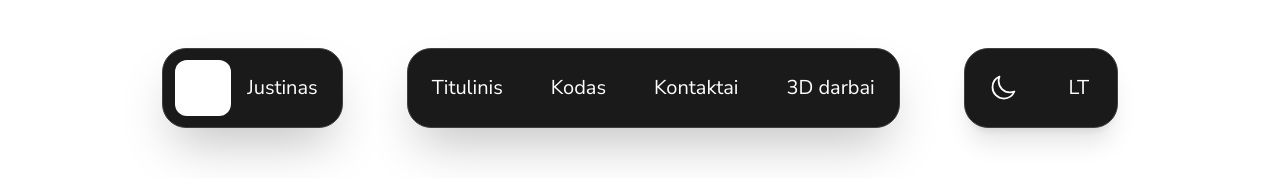
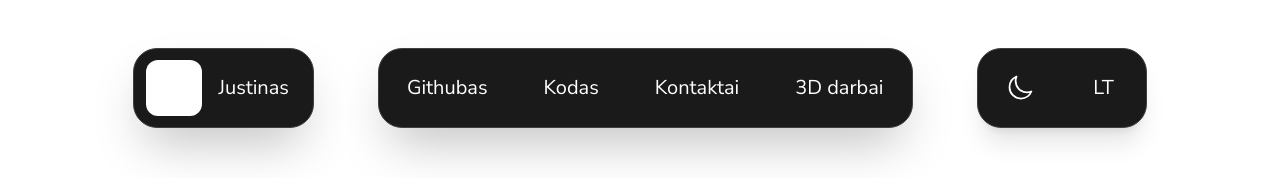
Before and after one commit to JustPause/My-Webside, a Vue app: page / in a window 1280 px wide. Shown: the top 178 px of the page. Built offline with nearby package versions, Linux system fonts and the light colour scheme.

Commit message:
Up date i geass

```diff
--- a/src/assets/main.css
+++ b/src/assets/main.css
@@ -1,6 +1,6 @@
 @import "./base.css";
 
-#app {
+main {
   max-width: var(--page-width);
   margin: 0 auto;
   font-weight: normal;
--- a/src/components/Footer.vue
+++ b/src/components/Footer.vue
@@ -1,7 +1,8 @@
 <template>
-<div className="bg-black w-screen">
-	<p>a</p>
-</div>
+<footer className="w-screen">
+<div className="flex justify-center">
+<p>Made in 2024 by Justinas Stankunas</p>
+</div></footer>
 </template>
 
 <style scoped>
--- a/src/components/Header.vue
+++ b/src/components/Header.vue
@@ -1,5 +1,5 @@
 <template>
-    <nav class="flex fixed h-20 gap-16 text-white text-sm font-bold font-mono justify-center mt-12 px-64 w-1280 -top-0 z-10">
+  <nav class="flex fixed h-20 gap-16 text-white text-sm font-bold font-mono justify-center mt-12 inset-x-0 top-0 z-10">
 
         <a href="#" class="flex-none rounded-3xl flex items-center justify-center p-2 shadow-2xl bg-nav  border border-neutral-700">
             <div class="icon aspect-square h-14 rounded-xl ml-1"></div>
@@ -9,18 +9,18 @@
         <div class=" rounded-3xl flex items-center justify-center
          category shadow-2xl bg-nav  border border-neutral-700">
             <button
-                className="hover:outline outline-2 outline-color hover:bg-yellow-600 hover:bg-opacity-10 rounded-2xl p-2 text-xl m-4 duration-300 w-max leading-0">Titulinis</button>
+                className="hover:outline outline-2 outline-color hover:bg-neutral-600 hover:bg-opacity-10 rounded-2xl p-3 text-xl m-4 duration-300 w-max leading-0" href="https://github.com/JustPause">Githubas</button>
             <button
-                className="hover:outline outline-2 outline-color hover:bg-yellow-600 hover:bg-opacity-10 rounded-2xl p-2 text-xl m-4 duration-300 w-max">Kodas</button>
+                className="hover:outline outline-2 outline-color hover:bg-neutral-600 hover:bg-opacity-10 rounded-2xl p-3 text-xl m-4 duration-300 w-max">Kodas</button>
             <button
-                className="hover:outline outline-2 outline-color hover:bg-yellow-600 hover:bg-opacity-10 rounded-2xl p-2 text-xl m-4 duration-300 w-max">Kontaktai</button>
+                className="hover:outline outline-2 outline-color hover:bg-neutral-600   hover:bg-opacity-10 rounded-2xl p-3 text-xl m-4 duration-300 w-max">Kontaktai</button>
             <button
-                className="hover:outline outline-2 outline-color hover:bg-yellow-600 hover:bg-opacity-10 rounded-2xl p-2 text-xl m-4 duration-300 w-max">3D darbai</button>
+                className="hover:outline outline-2 outline-color hover:bg-neutral-600 hover:bg-opacity-10 rounded-2xl p-3 text-xl m-4 duration-300 w-max">3D darbai</button>
         </div>
 
         <div
             class="flex-none rounded-3xl flex items-center justify-around shadow-xl bg-nav  border border-neutral-700">
-            <button className="hover:outline outline-2 outline-color hover:bg-yellow-600 hover:bg-opacity-10 rounded-xl p-2 text-3xl m-4 duration-300">
+            <button className="hover:outline outline-2 outline-color hover:bg-neutral-600 hover:bg-opacity-10 rounded-xl p-3 text-3xl m-4 duration-300">
 
                 <svg xmlns="http://www.w3.org/2000/svg" fill="none" viewBox="0 0 24 24" stroke-width="1.5"
                     stroke="currentColor" class="w-7 h-7">
@@ -35,7 +35,7 @@
 
             </button>
 
-            <button className="hover:outline outline-2 outline-color hover:bg-yellow-600 hover:bg-opacity-10 rounded-xl p-2 text-xl m-4 duration-300">
+            <button className="hover:outline outline-2 outline-color hover:bg-yellow-600 hover:bg-opacity-10 rounded-xl p-3 text-xl m-4 duration-300">
                 <p className="text-xl w-7 h-7">LT</p>
             </button>
         </div>
--- a/src/components/Socials.vue
+++ b/src/components/Socials.vue
@@ -24,7 +24,7 @@ const likis = [
   {
     Title: "GitHub",
     Icon: "2916248_github_marketing_media_social_website_icon",
-    Link: "#",
+    Link: "https://github.com/JustPause",
     BGColor: "#000",
     TextColor: "white"
   },
```
